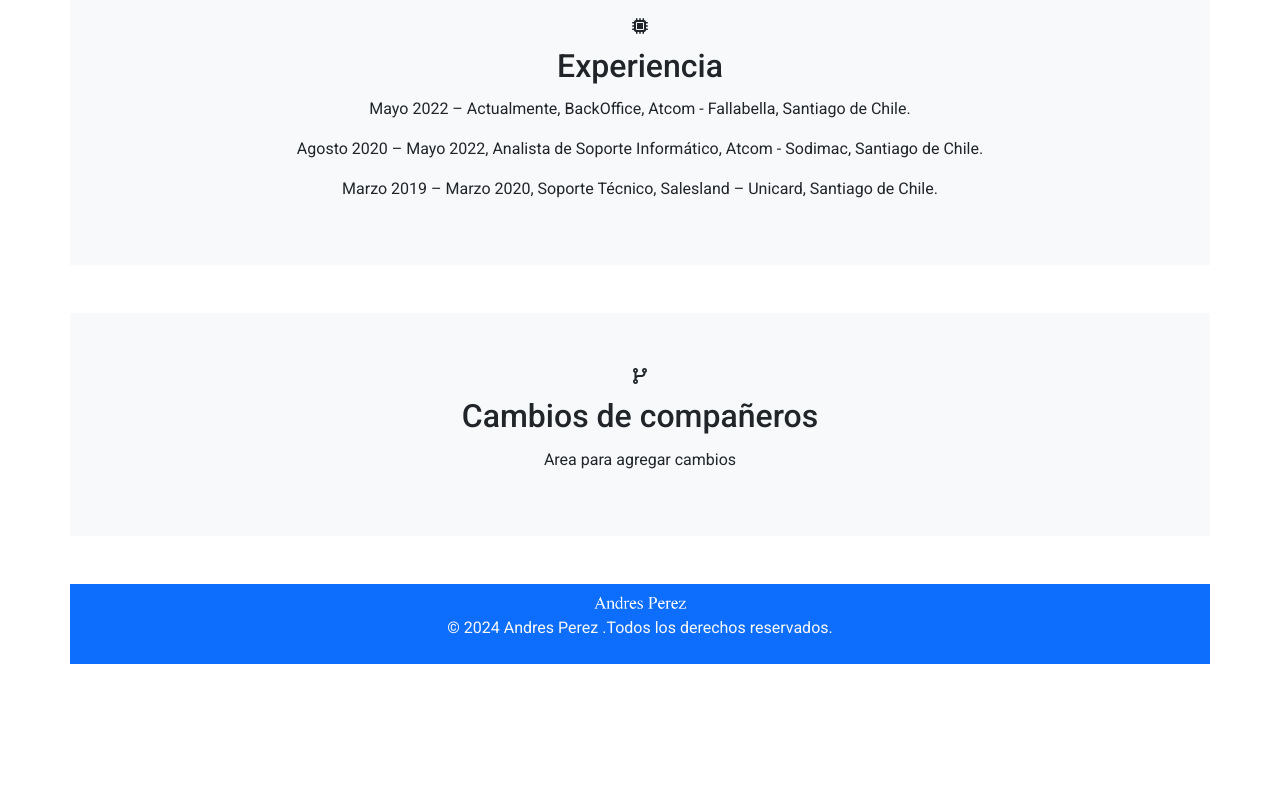
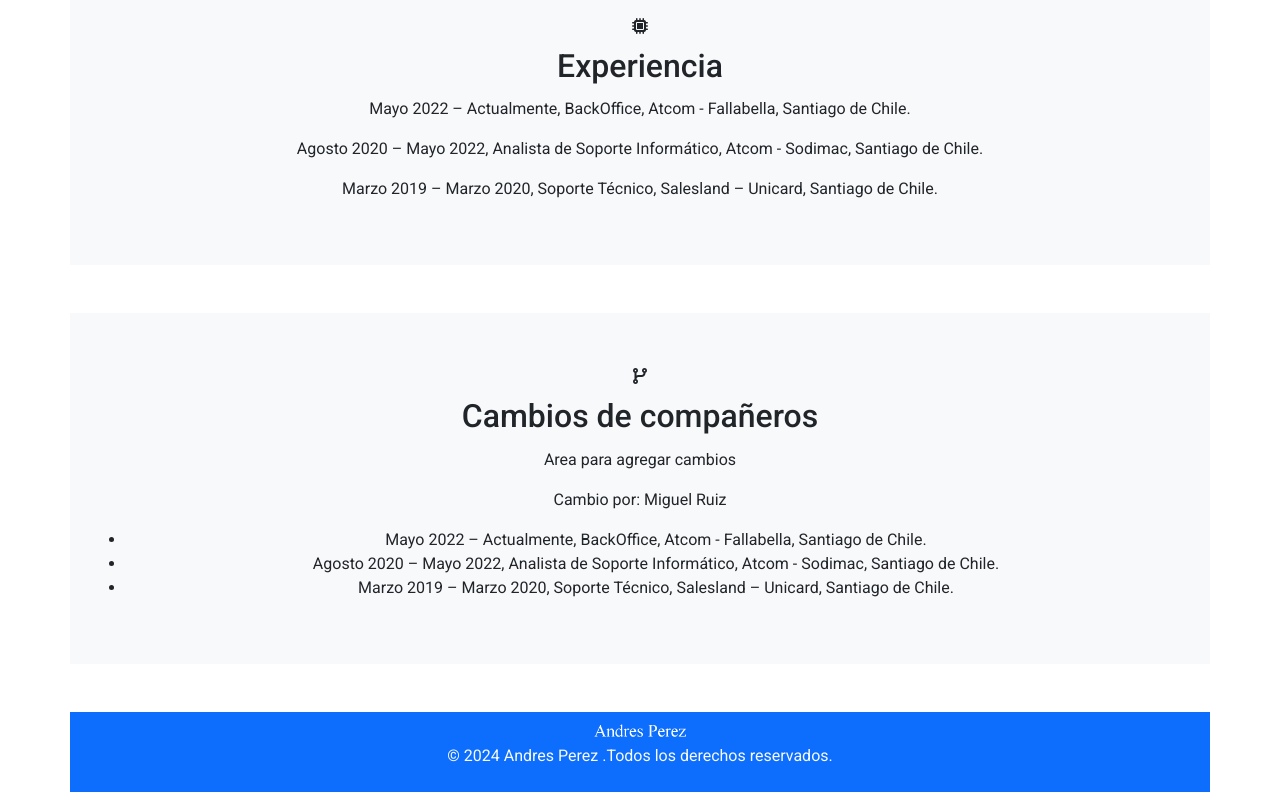
Before and after one commit to afpbcode/afpbcode.github.io, a plain HTML site: page index.html in a window 1280 px wide. Shown: the part 2742-3542 px from the top of the page. Before the commit the page ends 3414 px from the top, so only its background shows below. Drawn offline with nearby package versions, Linux system fonts and the light colour scheme.

Commit message:
Agregar listas

```diff
--- a/index.html
+++ b/index.html
@@ -151,6 +151,15 @@
             <div class="text-center py-1"><i class="fa-solid fa-code-branch"></i></i></div>
             <h2 class="text-center py-1">Cambios de compañeros</h2>
             <p class="text-center">Area para agregar cambios</p>
+            <p class="text-center">Cambio por: Miguel Ruiz</p>
+            <ul class="text-center">
+                <li>Mayo 2022 – Actualmente, BackOffice, Atcom - Fallabella, Santiago de Chile.</li>
+                <li>Agosto 2020 – Mayo 2022, Analista de Soporte Informático, Atcom - Sodimac, Santiago de Chile.</li>
+                <li>Marzo 2019 – Marzo 2020, Soporte Técnico, Salesland – Unicard, Santiago de Chile.</li>
+            </ul>
+
+
+
             <p class="text-center"><!--Aca podrán agregar sus cambios--></p>
         </div>
     </section>
```
